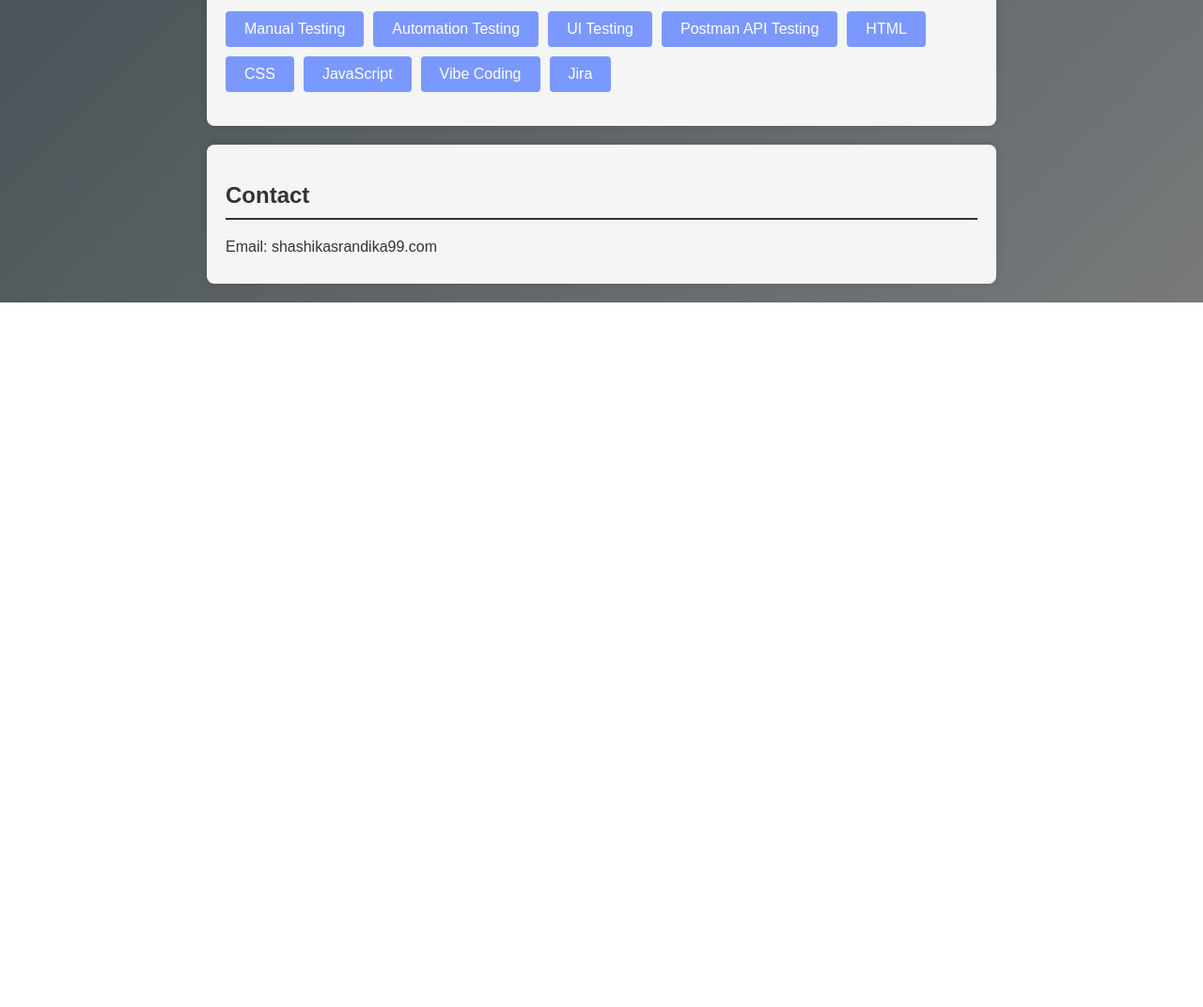
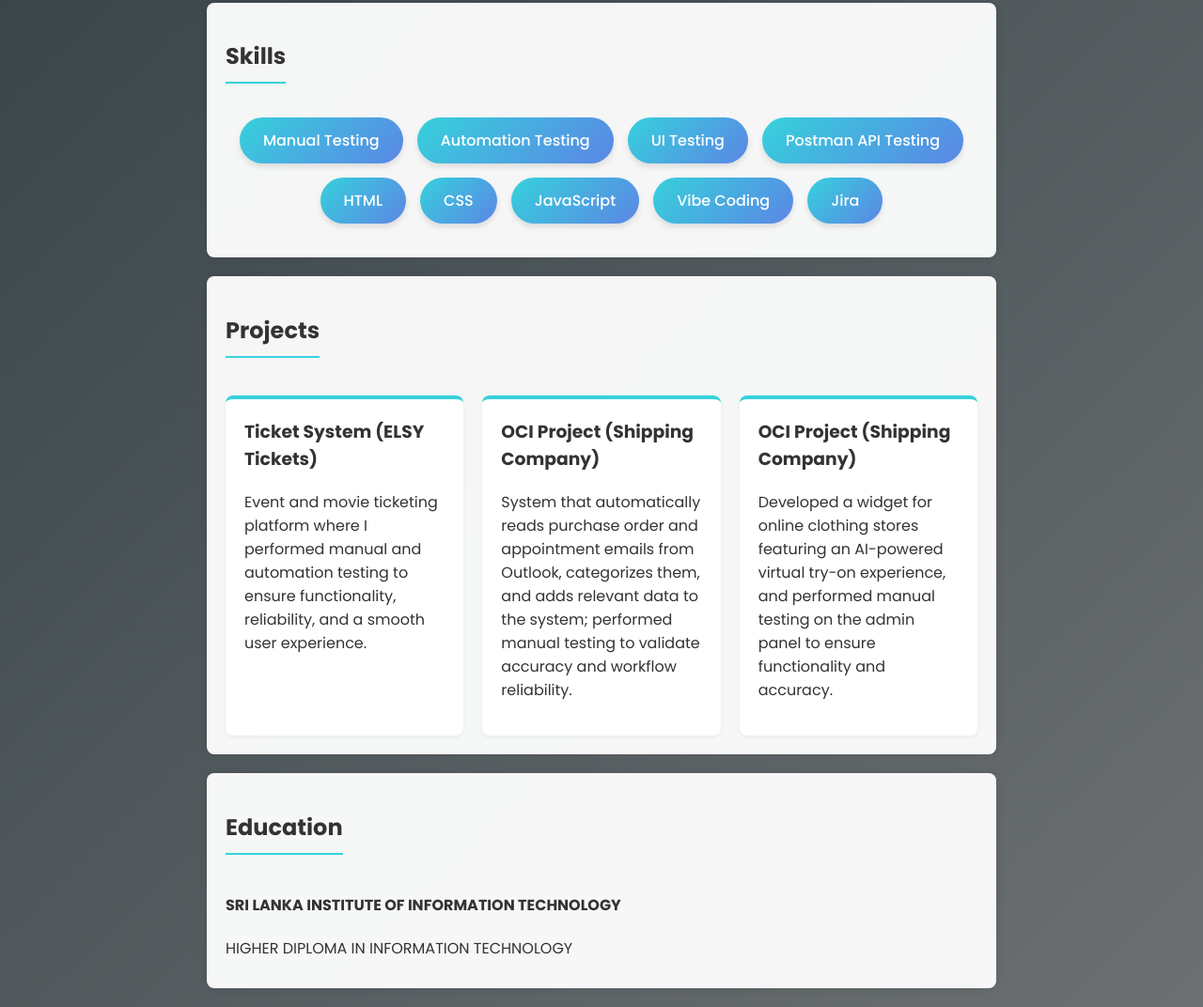
Before and after one commit to shashi-mywork/Profile, a plain HTML site: page index.html in a window 1280 px wide. Shown: the part 739-1811 px from the top of the page at 94% size. Before the commit the page ends 1061 px from the top, so only its background shows below. Drawn offline with Linux system fonts and the light colour scheme.

Commit message:
Refactor code structure for improved readability and maintainability

```diff
--- a/index.html
+++ b/index.html
@@ -9,12 +9,14 @@
 </head>
 <body>
     <header>
-        <img src="C:\Users\shashika\Downloads\_Image_pxqiyqpxqi.png" alt="Profile Picture" class="profile-pic">
+        <img src=".\image\Picture1.png" alt="Profile Picture" class="profile-pic">
         <h1>Shashika Kumarasinghe</h1>
         <p>Qulity Assurance Engineer</p>
+
         <div class="social-icons">
             <a href="https://github.com/shashi-mywork" target="_blank" aria-label="GitHub"><i class="fab fa-github"></i></a>
             <a href="https://www.linkedin.com" target="_blank" aria-label="LinkedIn"><i class="fab fa-linkedin"></i></a>
+            <p>Email: shashikasrandika99@gmail.com</p>
         </div>
     </header>
     <section id="about">
@@ -37,9 +39,27 @@
 
         </ul>
     </section>
-    <section id="contact">
-        <h2>Contact</h2>
-        <p>Email: shashikasrandika99.com</p>
+    <section id="projects">
+        <h2>Projects</h2>
+        <div class="project-grid">
+            <div class="project-card">
+                <h3>Ticket System (ELSY Tickets)</h3>
+                <p>Event and movie ticketing platform where I performed manual and automation testing to ensure functionality, reliability, and a smooth user experience.</p>
+            </div>
+            <div class="project-card">
+                <h3>OCI Project (Shipping Company)</h3>
+                <p>System that automatically reads purchase order and appointment emails from Outlook, categorizes them, and adds relevant data to the system; performed manual testing to validate accuracy and workflow reliability.</p>
+            </div>
+            <div class="project-card">
+                <h3>OCI Project (Shipping Company)</h3>
+                <p>Developed a widget for online clothing stores featuring an AI-powered virtual try-on experience, and performed manual testing on the admin panel to ensure functionality and accuracy.</p>
+            </div>
+        </div>
+    </section>
+    <section id="education">
+        <h2>Education</h2>
+        <h4>SRI LANKA INSTITUTE OF INFORMATION TECHNOLOGY</h4>
+        <p>HIGHER DIPLOMA IN INFORMATION TECHNOLOGY</p>
     </section>
 </body>
 </html>
--- a/styles.css
+++ b/styles.css
@@ -1,5 +1,7 @@
+@import url('https://fonts.googleapis.com/css2?family=Poppins:wght@300;400;500;600;700&display=swap');
+
 body {
-    font-family: Arial, sans-serif;
+    font-family: 'Poppins', sans-serif;
     margin: 0;
     padding: 0;
     color: #333;
@@ -27,6 +29,7 @@ header {
     border: 4px solid #fff;
     margin-bottom: 15px;
     box-shadow: 0 4px 10px rgba(0,0,0,0.3);
+    transition: transform 0.3s ease;
 }
 
 header h1 {
@@ -41,14 +44,25 @@ header p {
 
 .social-icons {
     margin-top: 20px;
+    display: flex;
+    flex-wrap: wrap;
+    justify-content: center;
+    gap: 15px;
 }
 
 .social-icons a {
     color: white;
     font-size: 24px;
-    margin: 0 15px;
+    margin: 0;
     transition: color 0.3s ease, transform 0.3s ease;
     display: inline-block;
+}
+
+.social-icons p {
+    width: 100%;
+    color: #ddd;
+    font-size: 0.9rem;
+    margin-top: 5px;
 }
 
 .social-icons a:hover {
@@ -60,7 +74,7 @@ section {
     max-width: 800px;
     margin: 20px auto;
     padding: 20px;
-    background-color: rgb(245, 245, 245);
+    background-color: rgba(255, 255, 255, 0.95);
     border-radius: 8px;
     box-shadow: 0 0 10px rgba(0,0,0,0.1);
 }
@@ -68,7 +82,9 @@ section {
 h2 {
     color: #333;
     border-bottom: 2px solid #333;
+    border-color: #36d1dc;
     padding-bottom: 10px;
+    display: inline-block;
 }
 
 #about p {
@@ -85,23 +101,53 @@ ul {
 #skills ul {
     display: flex;
     flex-wrap: wrap;
-    gap: 10px;
+    gap: 15px;
+    justify-content: center;
 }
 
 #skills li {
-    background-color: #7b98ff;
-    color: white;
-    padding: 10px 20px;
-    border-radius: 4px;
-    transition: transform 0.2s, box-shadow 0.2s;
+    background: linear-gradient(135deg, #36d1dc 0%, #5b86e5 100%);
+    color: rgb(255, 255, 255);
+    padding: 12px 25px;
+    border-radius: 50px;
+    font-weight: 500;
+    box-shadow: 0 4px 6px rgba(0,0,0,0.1);
+    transition: transform 0.3s ease, box-shadow 0.3s ease;
+    cursor: default;
 }
 
  #skills li:hover {
-    transform: translateY(-5px);
-    box-shadow: 2px 2px 5px rgba(0,0,0,0.1);
+    transform: translateY(-5px) scale(1.05);
+    box-shadow: 0 10px 20px rgba(0,0,0,0.2);
 }
 
-#contact p {
+.project-grid {
+    display: grid;
+    grid-template-columns: repeat(auto-fit, minmax(250px, 1fr));
+    gap: 20px;
+    margin-top: 20px;
+}
+
+.project-card {
+    background: white;
+    padding: 20px;
+    border-radius: 8px;
+    box-shadow: 0 2px 5px rgba(0,0,0,0.05);
+    transition: transform 0.3s ease;
+    border-top: 4px solid #36d1dc;
+}
+
+.project-card:hover {
+    transform: translateY(-5px);
+    box-shadow: 0 5px 15px rgba(0,0,0,0.1);
+}
+
+.project-card h3 {
+    margin-top: 0;
+    color: #333;
+}
+
+#education p {
     margin: 10px 0;
 }
 
```
Also changed, not shown: image/Picture1.png (added).
